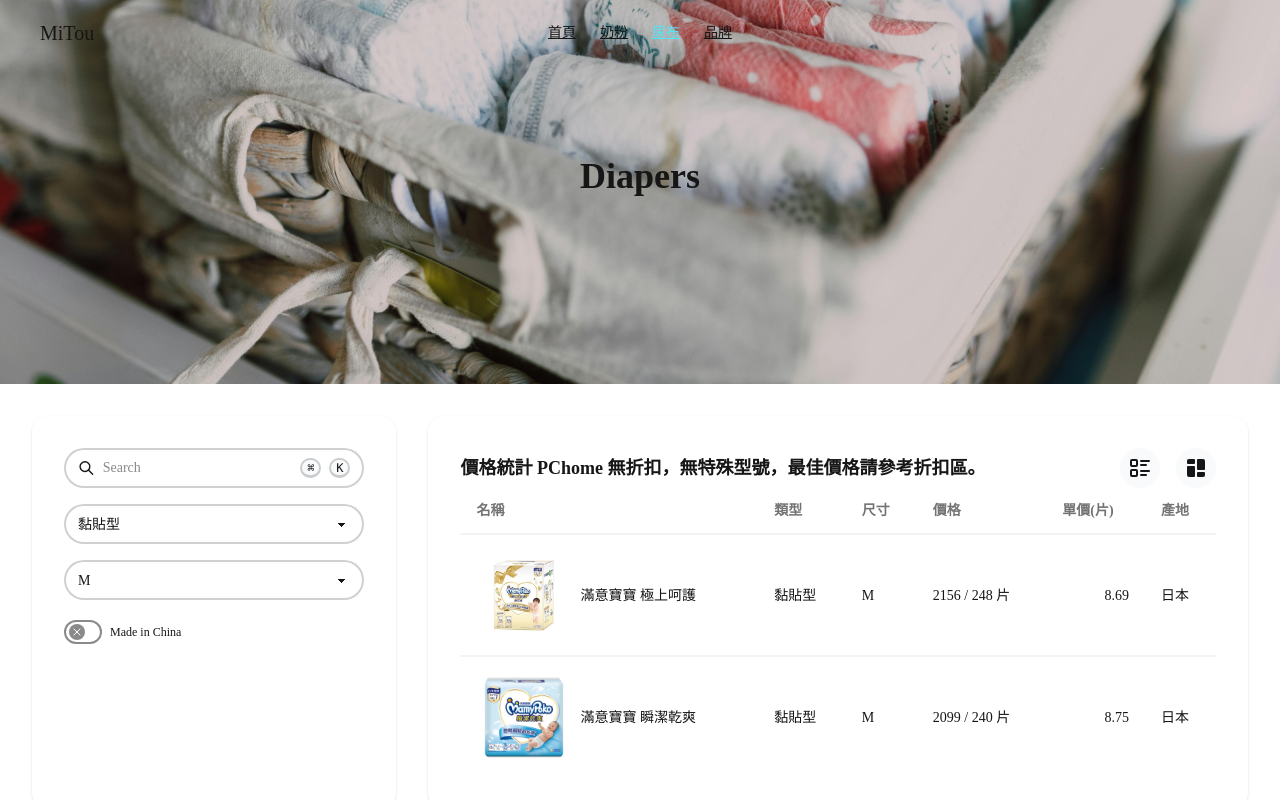
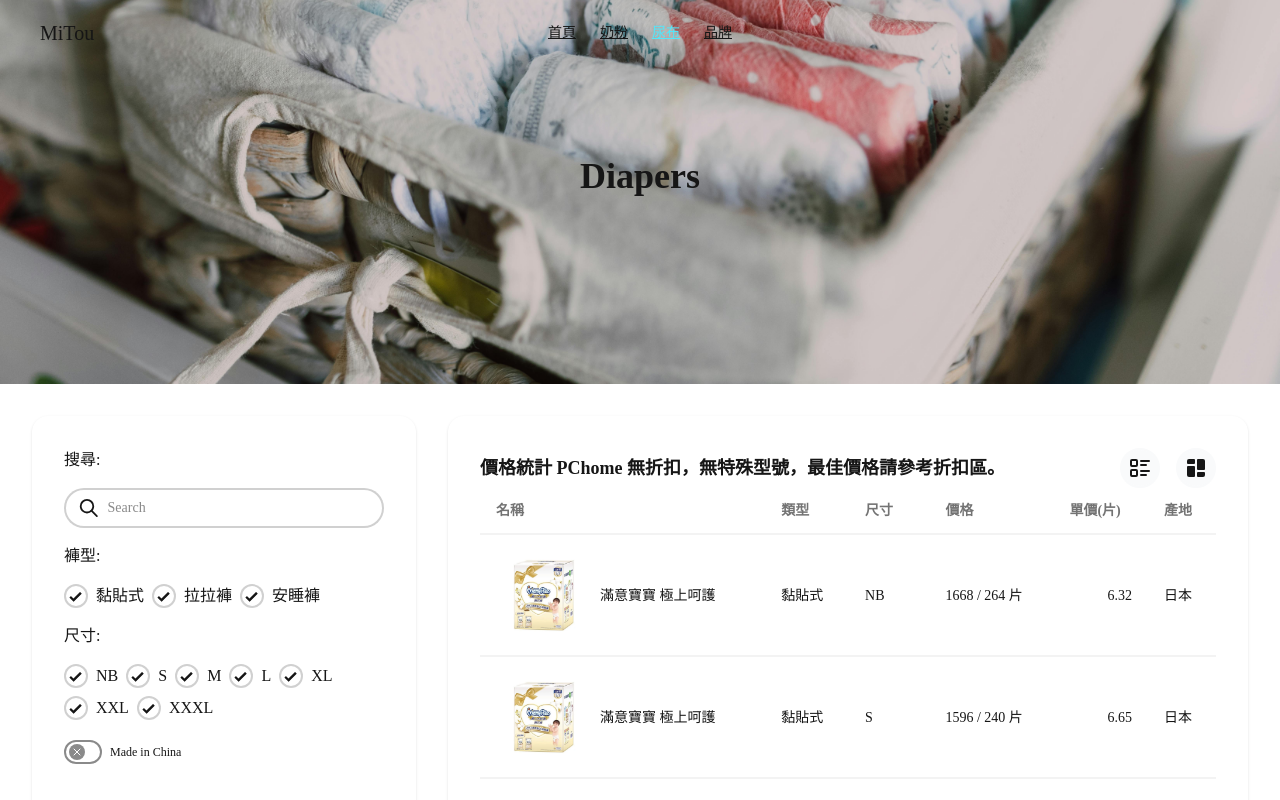
Before and after one commit to mi-tou/mitou, a SvelteKit app: page /diaper in a window 1280 px wide. Shown: the top 800 px of the page. Built offline with nearby package versions, Linux system fonts and the light colour scheme; a web font is replaced by a local one.

Commit message:
fix(diaper): using checkbox instead of select for filter

```diff
--- a/src/lib/data/diapers.ts
+++ b/src/lib/data/diapers.ts
@@ -8,13 +8,13 @@ type Price = {
 export type Diaper = {
     brand: string;
     name: string;
-    type: "黏貼型" | "拉拉褲" | "安睡褲";
+    type: "adhesive" | "pullUps" | "overnight";
     countryOfOrigin: string;
     image: string;
     prices: Price[];
 };
 
-export const diaperTypes = ["黏貼型", "拉拉褲", "安睡褲"];
+export const diaperTypes = ["adhesive", "pullUps", "overnight"];
 
 export const diaperSizes = ["NB", "S", "M", "L", "XL", "XXL", "XXXL"];
 
@@ -22,7 +22,7 @@ const pampers: Diaper[] = [
     {
         brand: "幫寶適",
         name: "奢寵幫",
-        type: "黏貼型",
+        type: "adhesive",
         countryOfOrigin: "中國",
         image: "/image/diaper/pampers-奢寵幫.webp",
         prices: [
@@ -35,7 +35,7 @@ const pampers: Diaper[] = [
     {
         brand: "幫寶適",
         name: "奢寵幫",
-        type: "拉拉褲",
+        type: "pullUps",
         countryOfOrigin: "中國",
         image: "/image/diaper/pampers-奢寵幫.webp",
         prices: [
@@ -47,7 +47,7 @@ const pampers: Diaper[] = [
     {
         brand: "幫寶適",
         name: "極上守護",
-        type: "黏貼型",
+        type: "adhesive",
         countryOfOrigin: "中國",
         image: "/image/diaper/pampers-極上守護.webp",
         prices: [
@@ -61,7 +61,7 @@ const pampers: Diaper[] = [
     {
         brand: "幫寶適",
         name: "極上守護",
-        type: "拉拉褲",
+        type: "pullUps",
         countryOfOrigin: "中國",
         image: "/image/diaper/pampers-極上守護.webp",
         prices: [
@@ -74,7 +74,7 @@ const pampers: Diaper[] = [
     {
         brand: "幫寶適",
         name: "清新幫",
-        type: "拉拉褲",
+        type: "pullUps",
         countryOfOrigin: "中國",
         image: "/image/diaper/pampers-清新幫.webp",
         prices: [
@@ -87,7 +87,7 @@ const pampers: Diaper[] = [
     {
         brand: "幫寶適",
         name: "巧虎安睡褲",
-        type: "安睡褲",
+        type: "overnight",
         countryOfOrigin: "中國",
         image: "/image/diaper/pampers-巧虎安睡褲.jpg",
         prices: [
@@ -101,7 +101,7 @@ const mamypoko: Diaper[] = [
     {
         brand: "滿意寶寶",
         name: "極上呵護",
-        type: "黏貼型",
+        type: "adhesive",
         countryOfOrigin: "日本",
         image: "/image/diaper/mamypoko-極上呵護.webp",
         prices: [
@@ -115,7 +115,7 @@ const mamypoko: Diaper[] = [
     {
         brand: "滿意寶寶",
         name: "極上呵護",
-        type: "拉拉褲",
+        type: "pullUps",
         countryOfOrigin: "日本",
         image: "/image/diaper/mamypoko-極上呵護.webp",
         prices: [
@@ -128,7 +128,7 @@ const mamypoko: Diaper[] = [
     {
         brand: "滿意寶寶",
         name: "瞬潔乾爽",
-        type: "黏貼型",
+        type: "adhesive",
         countryOfOrigin: "日本",
         image: "/image/diaper/mamypoko-瞬潔乾爽.webp",
         prices: [
@@ -143,7 +143,7 @@ const mamypoko: Diaper[] = [
     {
         brand: "滿意寶寶",
         name: "瞬潔乾爽",
-        type: "拉拉褲",
+        type: "pullUps",
         countryOfOrigin: "日本",
         image: "/image/diaper/mamypoko-瞬潔乾爽.webp",
         prices: [
@@ -157,7 +157,7 @@ const mamypoko: Diaper[] = [
     {
         brand: "滿意寶寶",
         name: "兒童系列",
-        type: "安睡褲",
+        type: "overnight",
         countryOfOrigin: "日本",
         image: "/image/diaper/mamypoko-兒童系列.webp",
         prices: [
--- a/src/routes/diaper/+page.svelte
+++ b/src/routes/diaper/+page.svelte
@@ -14,20 +14,43 @@
 
     let filters = $state({
         search: "",
-        type: "黏貼型",
-        size: "M",
         madeInChina: false
     });
-    let diapers = $derived(
-        data.diapers
-            .filter((diaper) => diaper.name.toLowerCase().includes(filters.search.toLowerCase()))
-            .filter((diaper) => diaper.type === filters.type)
-            .filter((diaper) =>
-                filters.madeInChina
-                    ? diaper.countryOfOrigin === "中國"
-                    : diaper.countryOfOrigin !== "中國"
-            )
-    );
+
+    const fakeTypesI18n = {
+        adhesive: "黏貼式",
+        pullUps: "拉拉褲",
+        overnight: "安睡褲"
+    };
+    let diaperTypes = $state({
+        adhesive: true,
+        pullUps: true,
+        overnight: true
+    });
+
+    let diaperSizes = $state({
+        NB: true,
+        S: true,
+        M: true,
+        L: true,
+        XL: true,
+        XXL: true,
+        XXXL: true
+    });
+
+    let diapers = $derived.by(() => {
+        return data.diapers
+            .filter((diaper) => diaperTypes[diaper.type])
+            .filter((diaper) => diaper.countryOfOrigin !== "中國" || filters.madeInChina);
+        // .flatMap((diaper) =>
+        //     diaper.prices
+        //         .filter((price) => diaperSizes[price.size])
+        //         .map((price) => ({
+        //             ...diaper,
+        //             ...price
+        //         }))
+        // )
+    });
 </script>
 
 <svelte:window bind:innerWidth={width} />
@@ -39,6 +62,7 @@
         <div class="grid grid-rows-[auto_1fr] gap-8 lg:grid-cols-[auto_1fr]">
             <div class="card max-w-sm p-8 shadow-sm">
                 <div class="flex flex-col gap-4">
+                    <h4>搜尋:</h4>
                     <label class="input">
                         <IconSearch />
                         <input
@@ -47,21 +71,73 @@
                             placeholder="Search"
                             bind:value={filters.search}
                         />
-                        <kbd class="kbd kbd-sm">⌘</kbd>
-                        <kbd class="kbd kbd-sm">K</kbd>
                     </label>
 
-                    <select class="select" bind:value={filters.type}>
-                        {#each data.types as type}
-                            <option>{type}</option>
-                        {/each}
-                    </select>
+                    <h4>褲型:</h4>
+                    <div class="flex items-center gap-2">
+                        <label class="checked flex items-center gap-2">
+                            <input
+                                type="checkbox"
+                                class="checkbox"
+                                bind:checked={diaperTypes.adhesive}
+                            />
+                            黏貼式
+                        </label>
+                        <label class="checked flex items-center gap-2">
+                            <input
+                                type="checkbox"
+                                class="checkbox"
+                                bind:checked={diaperTypes.pullUps}
+                            />
+                            拉拉褲
+                        </label>
+                        <label class="checked flex items-center gap-2">
+                            <input
+                                type="checkbox"
+                                class="checkbox"
+                                bind:checked={diaperTypes.overnight}
+                            />
+                            安睡褲
+                        </label>
+                    </div>
 
-                    <select class="select" bind:value={filters.size}>
-                        {#each data.sizes as size}
-                            <option>{size}</option>
-                        {/each}
-                    </select>
+                    <h4>尺寸:</h4>
+                    <div class="flex flex-wrap items-center gap-2">
+                        <label class="checked flex items-center gap-2">
+                            <input type="checkbox" class="checkbox" bind:checked={diaperSizes.NB} />
+                            NB
+                        </label>
+                        <label class="checked flex items-center gap-2">
+                            <input type="checkbox" class="checkbox" bind:checked={diaperSizes.S} />
+                            S
+                        </label>
+                        <label class="checked flex items-center gap-2">
+                            <input type="checkbox" class="checkbox" bind:checked={diaperSizes.M} />
+                            M
+                        </label>
+                        <label class="checked flex items-center gap-2">
+                            <input type="checkbox" class="checkbox" bind:checked={diaperSizes.L} />
+                            L
+                        </label>
+                        <label class="checked flex items-center gap-2">
+                            <input type="checkbox" class="checkbox" bind:checked={diaperSizes.XL} />
+                            XL
+                        </label><label class="checked flex items-center gap-2">
+                            <input
+                                type="checkbox"
+                                class="checkbox"
+                                bind:checked={diaperSizes.XXL}
+                            />
+                            XXL
+                        </label><label class="checked flex items-center gap-2">
+                            <input
+                                type="checkbox"
+                                class="checkbox"
+                                bind:checked={diaperSizes.XXXL}
+                            />
+                            XXXL
+                        </label>
+                    </div>
 
                     <fieldset class="fieldset flex items-center gap-2">
                         <label class="toggle">
@@ -105,7 +181,7 @@
                         <tbody>
                             {#each diapers as diaper}
                                 {#each diaper.prices as price}
-                                    {#if price.size === filters.size}
+                                    {#if diaperSizes[price.size]}
                                         <tr>
                                             <td class="flex items-center gap-2">
                                                 <div class="avatar">
@@ -119,7 +195,7 @@
                                                 {diaper.brand}
                                                 {diaper.name}
                                             </td>
-                                            <td>{diaper.type}</td>
+                                            <td>{fakeTypesI18n[diaper.type]}</td>
                                             <td>{price.size}</td>
                                             <td>{price.pricing} / {price.numberOfItems} 片</td>
                                             <td class="w-fit text-right">
@@ -138,7 +214,7 @@
                     <div class="grid grid-cols-1 gap-4 md:grid-cols-2 lg:grid-cols-3">
                         {#each diapers as diaper}
                             {#each diaper.prices as price}
-                                {#if price.size === filters.size}
+                                {#if diaperSizes[price.size]}
                                     <div class="card bg-base-100 shadow-sm">
                                         <figure>
                                             <img
@@ -165,7 +241,7 @@
                                                 </thead>
                                                 <tbody>
                                                     <tr>
-                                                        <td>{diaper.type}</td>
+                                                        <td>{fakeTypesI18n[diaper.type]}</td>
                                                         <td>{price.size}</td>
                                                         <td
                                                             >{price.pricing} / {price.numberOfItems}
```
